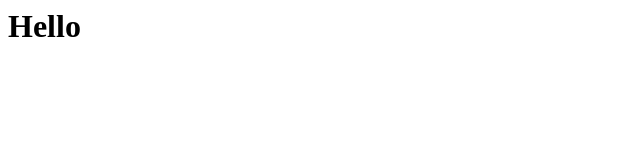
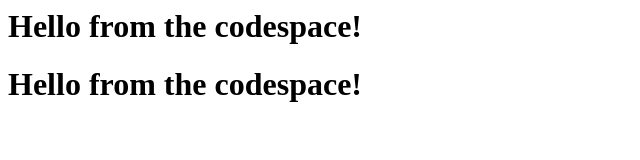
Before and after one commit to harshilgehlot62/skills-code-with-codespaces, a plain HTML site: page index.html in a window 1280 px wide. Shown: the whole page, without its empty margins (0-640 px from the left). Drawn offline with Linux system fonts and the light colour scheme.

Commit message:
Adding hello from the codespace!

```diff
--- a/index.html
+++ b/index.html
@@ -1,3 +1,3 @@
 <html>
-  <h1>Hello</h1>
+  <h1>Hello from the codespace!</h1><h1>Hello from the codespace!</h1>
 </html>
```
